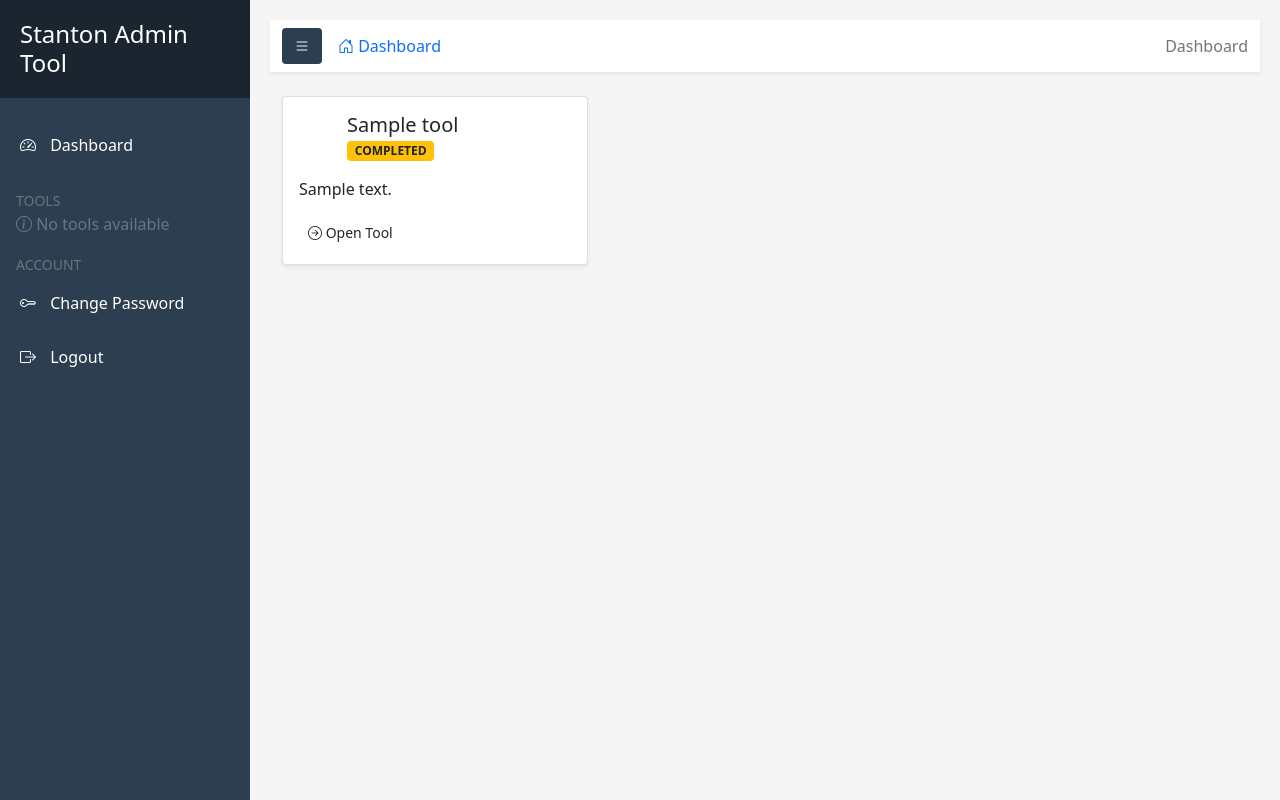
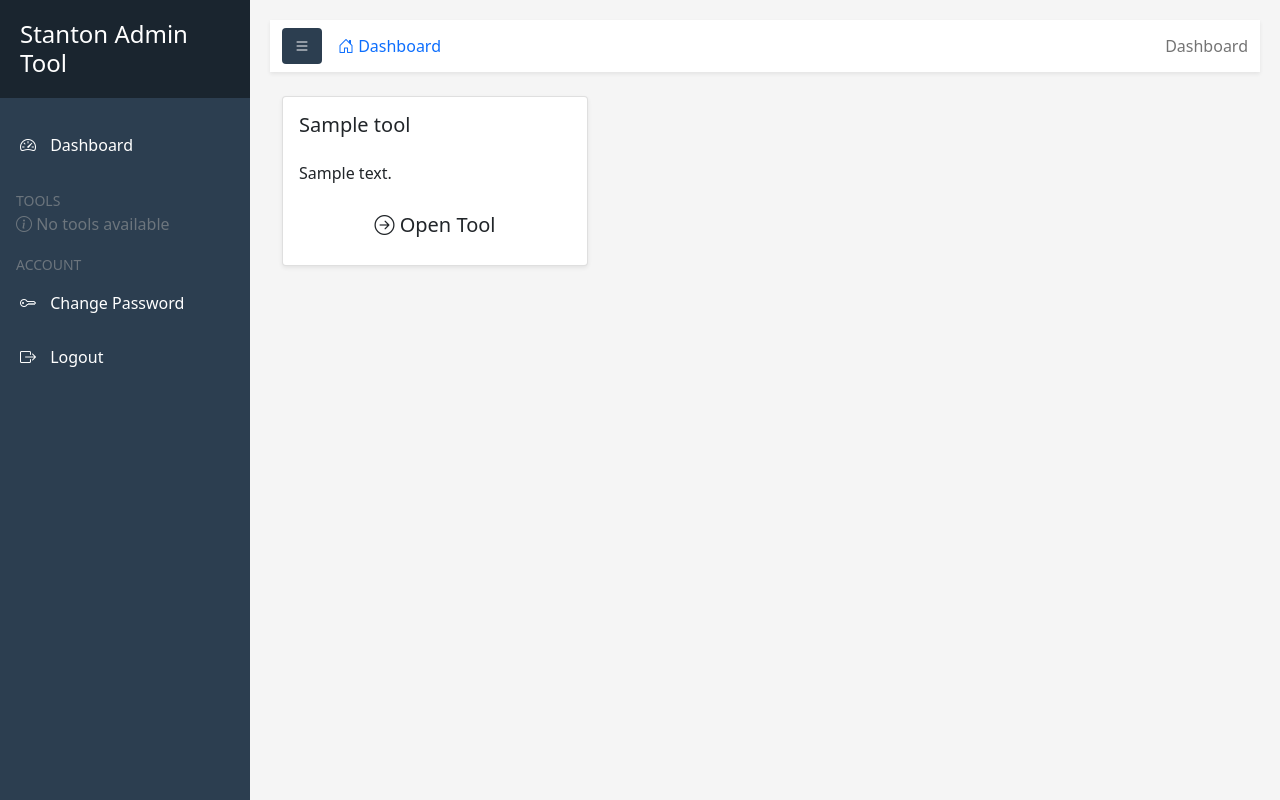
Before and after one commit to ivishalanand/AskStantonAnnotation, a Django app: template core/templates/core/dashboard.html in a window 1280 px wide. Run offline with Django 3.2, Linux system fonts and the light colour scheme; the template is opened without the code that fills it: most values are stand-ins (such as "Sample title", 1, 10 or a date in 2020).

Commit message:
refactor: improve dashboard UI design and layout
- Remove circular icon backgrounds from tool cards for cleaner appearance
- Eliminate 'Active' status badges from all tools to reduce visual clutter
- Standardize all tool buttons to use primary color theme for consistency
- Increase button size from btn-sm to btn-lg and make full width for better accessibility
- Implement flexbox layout to align buttons at bottom of cards regardless of content length
- Update tool descriptions to be more concise and user-focused
- Simplify card layout with cleaner typography and spacing

```diff
--- a/core/templates/core/dashboard.html
+++ b/core/templates/core/dashboard.html
@@ -12,20 +12,12 @@
             {% for tool in tools %}
             <div class="col-md-6 col-lg-4 mb-4">
                 <div class="card h-100 shadow-sm">
-                    <div class="card-body">
-                        <div class="d-flex align-items-center mb-3">
-                            <div class="rounded-circle bg-{{ tool.color }} text-white p-3 me-3">
-                                <i class="bi {{ tool.icon }} fs-3"></i>
-                            </div>
-                            <div>
-                                <h5 class="card-title mb-0">{{ tool.name }}</h5>
-                                {% if tool.status %}
-                                <span class="badge bg-warning text-dark">{{ tool.status }}</span>
-                                {% endif %}
-                            </div>
+                    <div class="card-body d-flex flex-column">
+                        <div class="mb-3">
+                            <h5 class="card-title mb-2">{{ tool.name }}</h5>
                         </div>
-                        <p class="card-text">{{ tool.description }}</p>
-                        <a href="{{ tool.url }}" class="btn btn-{{ tool.color }} btn-sm">
+                        <p class="card-text flex-grow-1">{{ tool.description }}</p>
+                        <a href="{{ tool.url }}" class="btn btn-{{ tool.color }} btn-lg w-100 mt-auto">
                             <i class="bi bi-arrow-right-circle"></i> Open Tool
                         </a>
                     </div>
--- a/session_viewer/templates/session_viewer/session_detail.html
+++ b/session_viewer/templates/session_viewer/session_detail.html
@@ -11,7 +11,7 @@
     </a>
 </li>
 <li class="breadcrumb-item active" aria-current="page">
-    Session {{ session_id }}
+    {{ session_id }}
 </li>
 {% endblock %}
 
@@ -132,8 +132,8 @@
 }
 
 .user-message {
-    background-color: #dcf8c6;
-    color: #333;
+    background-color: #4a5568;
+    color: #ffffff;
     border-bottom-right-radius: 4px;
 }
 
--- a/templates/base_with_sidebar.html
+++ b/templates/base_with_sidebar.html
@@ -151,15 +162,6 @@
             <div class="sidebar-header">
                 <h3>Stanton Admin Tool</h3>
             </div>
-
-            {% if user.is_authenticated %}
-            <div class="user-info">
-                <div class="username">
-                    <i class="bi bi-person-circle"></i> {{ user.username }}
-                </div>
-                <small class="text-muted">{{ user.email|default:"" }}</small>
-            </div>
-            {% endif %}
 
             <ul class="components">
                 <li {% if request.resolver_match.url_name == 'dashboard' %}class="active"{% endif %}>
@@ -206,7 +208,7 @@
                 </li>
                 <li>
                     <a href="{% url 'admin:index' %}" target="_blank">
-                        <i class="bi bi-gear"></i> Django Admin
+                        <i class="bi bi-gear"></i> Superuser Admin
                     </a>
                 </li>
                 {% endif %}
```
Also changed, not shown: other parts of templates/base_with_sidebar.html (+24 -4 lines), core/views.py (+5 -9 lines).
